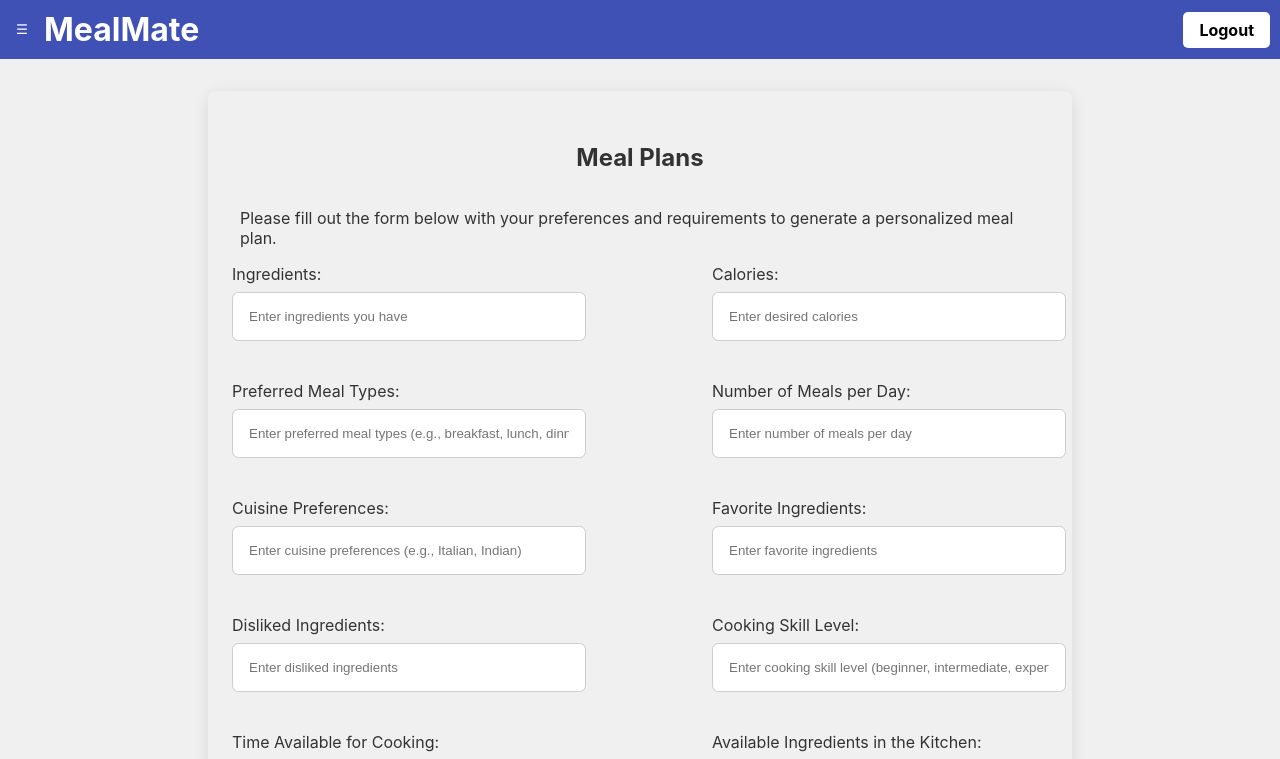
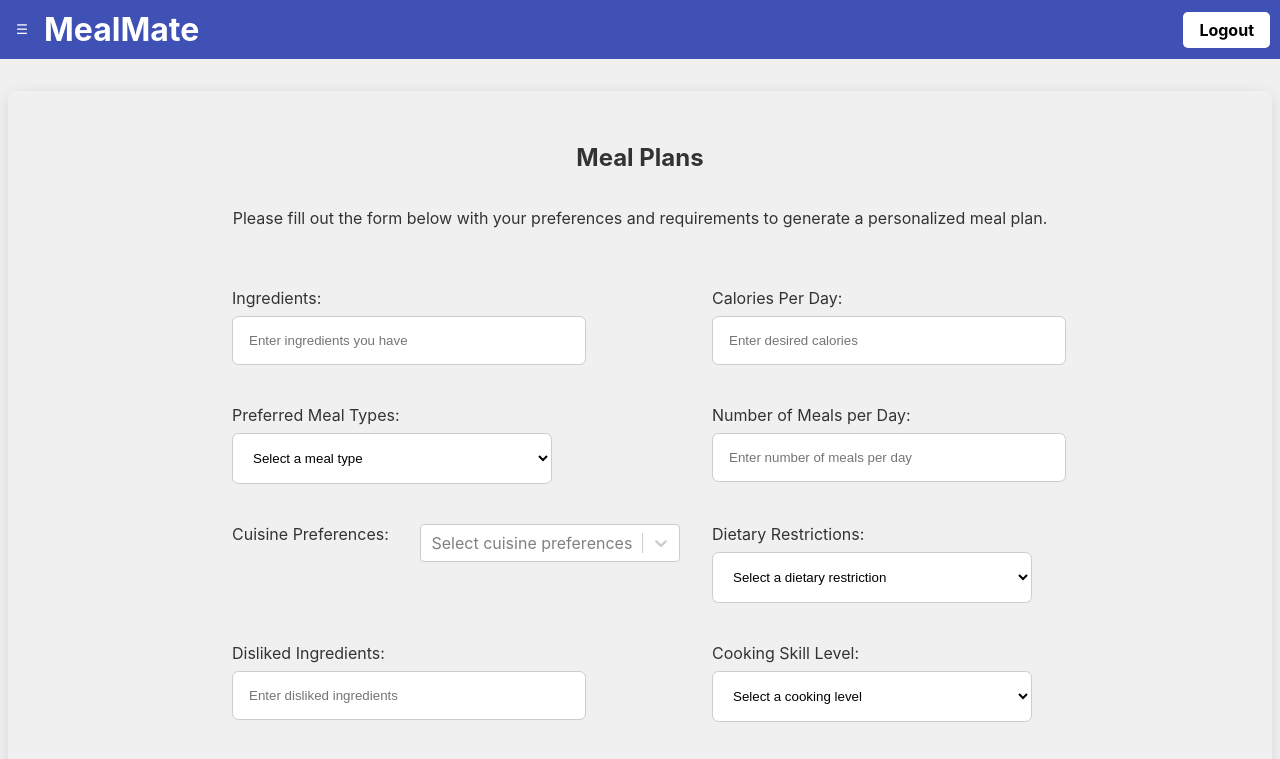
Before and after one commit to boumster/MealMate, a React (Create React App) app in the folder frontend/: page /mealplans in a window 1280 px wide. Shown: the top 759 px of the page. Built offline with nearby package versions, Linux system fonts and the light colour scheme; sample sign-in values are in the browser's storage.

Commit message:
change question format

```diff
--- a/frontend/package.json
+++ b/frontend/package.json
@@ -6,7 +6,8 @@
     "start": "set NODE_OPTIONS=--openssl-legacy-provider && react-scripts start",
     "build": "set NODE_OPTIONS=--openssl-legacy-provider && react-scripts build",
     "test": "set NODE_OPTIONS=--openssl-legacy-provider && react-scripts test",
-    "eject": "react-scripts eject"
+    "eject": "react-scripts eject",
+    "start-macos": "NODE_OPTIONS=--openssl-legacy-provider react-scripts start"
   },
   "dependencies": {
     "@types/styled-components": "^5.1.34",
--- a/frontend/src/components/MealPlans/Mealplans.tsx
+++ b/frontend/src/components/MealPlans/Mealplans.tsx
@@ -6,8 +6,12 @@ import {
   Form,
   Label,
   FormRow,
+  DropDown
 } from "../../styles/styles";
 import { generateMealPlan } from "../../utilities/api";
+import "../../styles/Mealplans.css";
+import Select from "react-select";
+
 
 export default function Mealplans() {
   const [ingredients, setIngredients] = useState("");
@@ -24,6 +28,22 @@ export default function Mealplans() {
   const [budget, setBudget] = useState("");
   const [groceryStores, setGroceryStores] = useState("");
   const [currentDay, setCurrentDay] = useState(1);
+  const [selectedCuisines, setSelectedCuisines] = useState([]);
+
+  const cuisineOptions = [
+    { value: "all", label: "All" },
+    { value: "italian", label: "Italian" },
+    { value: "indian", label: "Indian" },
+    { value: "mexican", label: "Mexican" },
+    { value: "mediterranean", label: "Mediterranean" },
+    { value: "middle_eastern", label: "Middle Eastern" },
+    { value: "caribbean", label: "Caribbean" },
+    { value: "japanese", label: "Japanese" },
+  ];
+
+  const handleCuisineChange = (selectedCuisine) => {
+    setSelectedCuisines(selectedCuisine)
+  }
 
   const handleGenerateMealPlan = async () => {
     const requestData = {
@@ -100,7 +120,7 @@ export default function Mealplans() {
     <Container>
       <h2>Meal Plans</h2>
       {!mealPlan && (
-        <p>
+        <p className="container-header">
           Please fill out the form below with your preferences and requirements
           to generate a personalized meal plan.
         </p>
@@ -126,7 +146,7 @@ export default function Mealplans() {
               />
             </Label>
             <Label>
-              Calories:
+              Calories Per Day:
               <Input
                 type="number"
                 value={calories}
@@ -138,12 +158,14 @@ export default function Mealplans() {
           <FormRow>
             <Label>
               Preferred Meal Types:
-              <Input
-                type="text"
-                value={mealType}
-                onChange={(e) => setMealType(e.target.value)}
-                placeholder="Enter preferred meal types (e.g., breakfast, lunch, dinner, snacks)"
-              />
+              <DropDown value={mealType} onChange={(e) => setMealType(e.target.value)}>
+                <option value="">Select a meal type</option>
+                <option value="all meal types">All</option>
+                <option value="breakfast">Breakfast</option>
+                <option value="lunch">Lunch</option>
+                <option value="dinner">Dinner</option>
+                <option value="snacks">Snacks</option>
+              </DropDown>
             </Label>
             <Label>
               Number of Meals per Day:
@@ -156,23 +178,25 @@ export default function Mealplans() {
             </Label>
           </FormRow>
           <FormRow>
+              Cuisine Preferences:
+              <Select
+              options={cuisineOptions}
+              isMulti={true}
+              value={selectedCuisines}
+              onChange={handleCuisineChange}
+              placeholder="Select cuisine preferences"
+            />
             <Label>
-              Cuisine Preferences:
-              <Input
-                type="text"
-                value={cuisine}
-                onChange={(e) => setCuisine(e.target.value)}
-                placeholder="Enter cuisine preferences (e.g., Italian, Indian)"
-              />
-            </Label>
-            <Label>
-              Favorite Ingredients:
-              <Input
-                type="text"
-                value={favoriteIngredients}
-                onChange={(e) => setFavoriteIngredients(e.target.value)}
-                placeholder="Enter favorite ingredients"
-              />
+              Dietary Restrictions:
+              <DropDown value={mealType} onChange={(e) => setMealType(e.target.value)}>
+                <option value="">Select a dietary restriction</option>
+                <option value="vegetarian">Vegetarian</option>
+                <option value="vegan">Vegan</option>
+                <option value="gluten-free">Gluten-Free</option>
+                <option value="halal">Halal</option>
+                <option value="kosher">Kosher</option>
+                <option value="no restrictions">No Restrictions</option>
+              </DropDown>
             </Label>
           </FormRow>
           <FormRow>
@@ -187,23 +211,23 @@ export default function Mealplans() {
             </Label>
             <Label>
               Cooking Skill Level:
-              <Input
-                type="text"
-                value={cookingSkill}
-                onChange={(e) => setCookingSkill(e.target.value)}
-                placeholder="Enter cooking skill level (beginner, intermediate, expert)"
-              />
+              <DropDown value={mealType} onChange={(e) => setMealType(e.target.value)}>
+                <option value="">Select a cooking level</option>
+                <option value="beginner">Beginner</option>
+                <option value="intermediate">Intermediate</option>
+                <option value="expert">Expert</option>
+              </DropDown>
             </Label>
           </FormRow>
           <FormRow>
             <Label>
               Time Available for Cooking:
-              <Input
-                type="text"
-                value={cookingTime}
-                onChange={(e) => setCookingTime(e.target.value)}
-                placeholder="Enter time available for cooking (quick meals vs. elaborate meals)"
-              />
+              <DropDown value={mealType} onChange={(e) => setMealType(e.target.value)}>
+                <option value="">Select time available for cooking</option>
+                <option value="quick">Quick Meals (≤ 15 min)</option>
+                <option value="moderate">Moderate (30-60 min)</option>
+                <option value="elaborate">Elaborate (60+ min)</option>
+              </DropDown>
             </Label>
             <Label>
               Available Ingredients in the Kitchen:
--- /dev/null
+++ b/frontend/src/styles/Mealplans.css
@@ -0,0 +1,3 @@
+.container-header {
+    margin-bottom: 5%;
+}
--- a/frontend/src/styles/styles.js
+++ b/frontend/src/styles/styles.js
@@ -4,7 +4,7 @@ const Container = styled.div`
     background-color: #f0f0f0;
     padding: 2rem;
     margin: 2rem auto;
-    max-width: 50rem;
+    max-width: 75rem;
     border-radius: 0.5rem;
     box-shadow: 0 0.2rem 1rem rgba(0, 0, 0, 0.1);
     display: flex;
@@ -77,4 +77,20 @@ const FormRow = styled.div`
     }
 `;
 
-export { Container, Input, Button, Form, Label, FormRow };
+const DropDown = styled.select`
+    padding: 1rem;
+    margin: 0.5rem 0;
+    width: 100%;
+    max-width: 20rem;
+    border: 0.1rem solid #ccc;
+    border-radius: 0.4rem;
+    background-color: white;
+    cursor: pointer;
+
+    &:focus {
+        outline: none;
+        border-color: #3f51b5;
+    }
+`;
+
+export { Container, Input, Button, Form, Label, FormRow, DropDown };
--- /dev/null
+++ b/package.json
@@ -0,0 +1,5 @@
+{
+  "dependencies": {
+    "react-select": "^5.10.1"
+  }
+}
```
Also changed, not shown: 1 other file (tests, documents, lock files or other folders).
